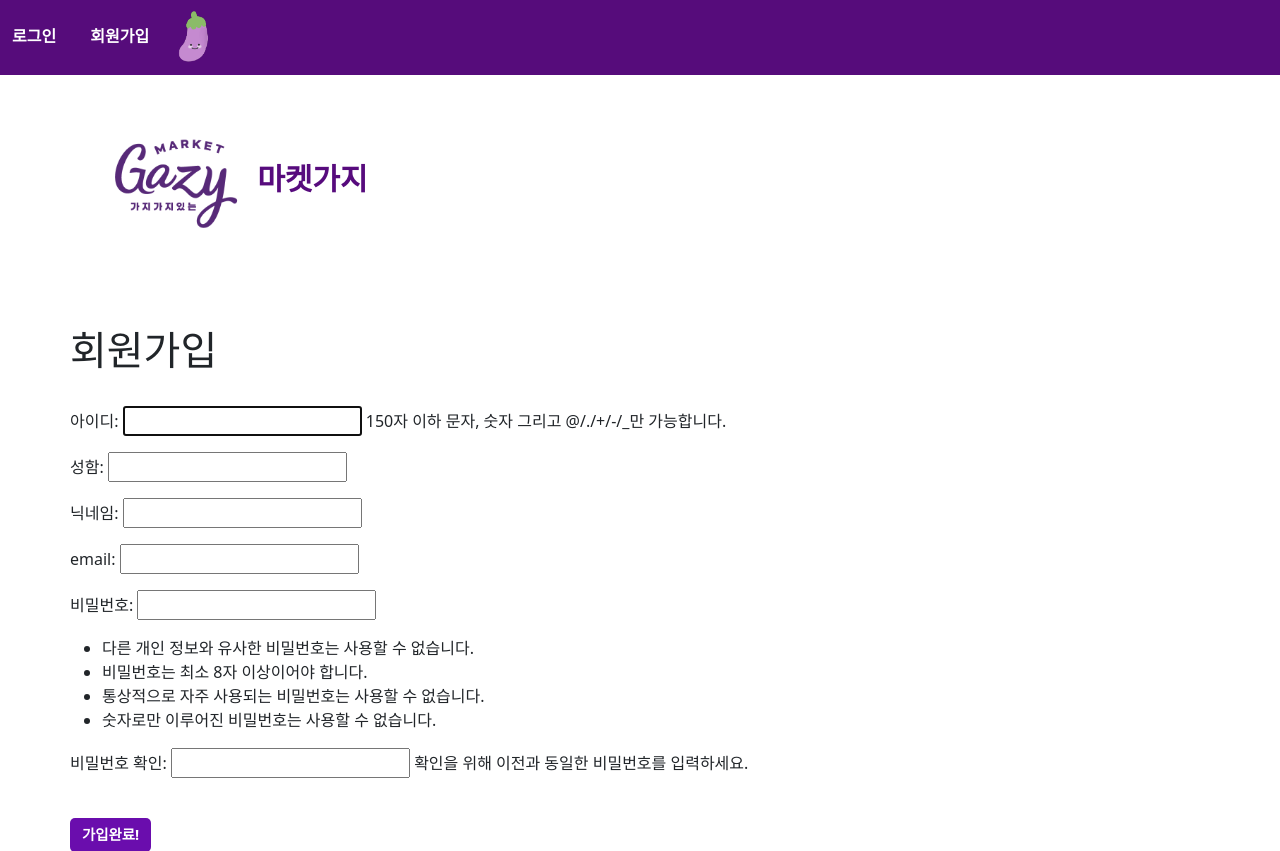
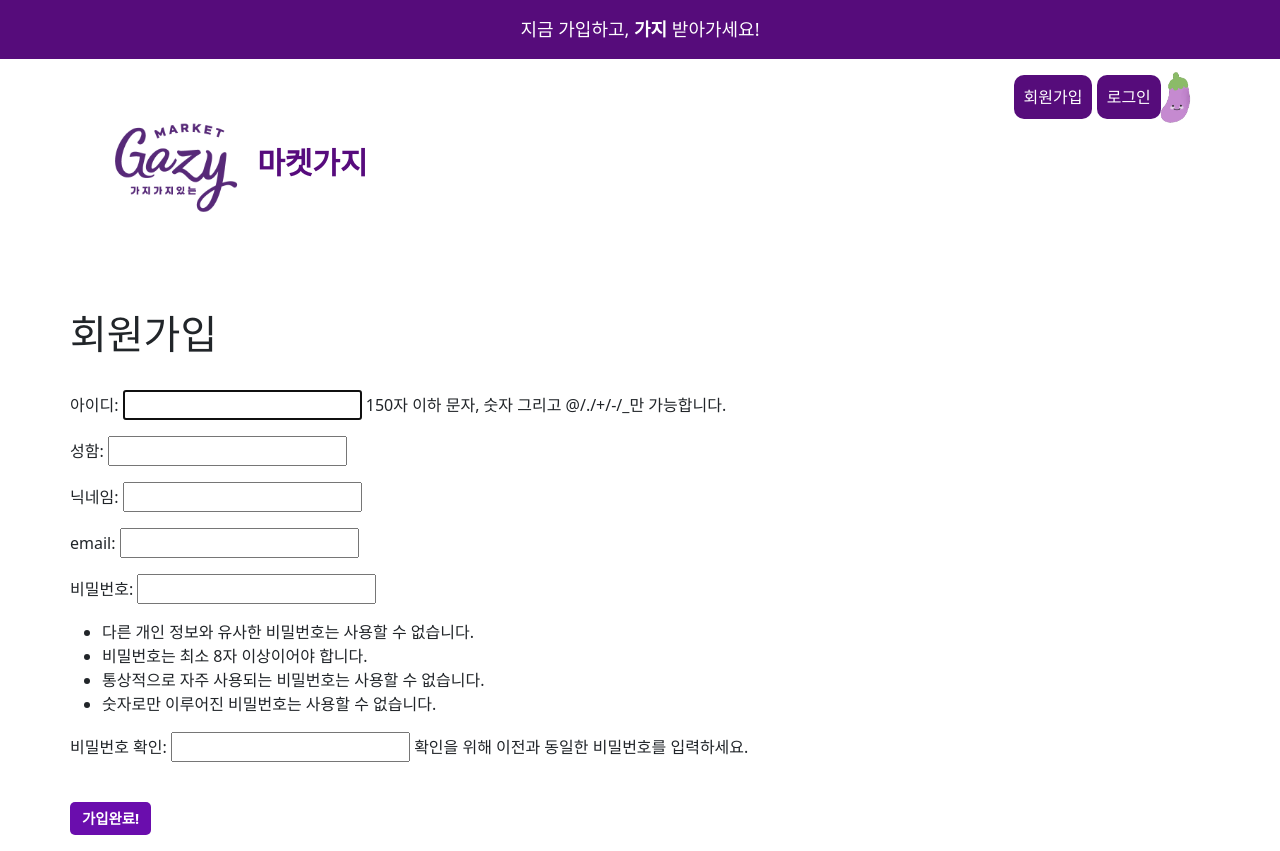
Before and after one commit to SHY-89/spartamarket_8, a Django app: page /accounts/signup/ in a window 1280 px wide. Shown: the top 851 px of the page. Run offline with Django 4.2, Linux system fonts and the light colour scheme; some libraries are stand-ins or nearby versions.

Commit message:
style accounts update

```diff
--- a/templates/base.html
+++ b/templates/base.html
@@ -97,43 +97,48 @@
 
 <body>
     <nav class="navbar navbar-expand-lg bg-body-tertiary" style="background-color: #560c7b !important;">
-        <div class="container-fluid">
-            {% comment %} <button class="navbar-toggler" type="button" data-bs-toggle="collapse" data-bs-target="#navbarSupportedContent" aria-controls="navbarSupportedContent" aria-expanded="false" aria-label="Toggle navigation"><span class="navbar-toggler-icon"></span></button> {% endcomment %}
-            <div class="auth-links">
-                {% if request.user.is_authenticated %}
-                <img src="{{ request.user.profile_picture.url }}" alt="프로필 사진" width=50 height=50 >
+        <div class="container container-fluid" style="font-size: 18px;color: #fff;padding: 8px 0;align-items: center;justify-content: center;">
+            <div class="auth-links">지금 가입하고, <b>가지</b> 받아가세요!</div>
+        </div>
+    </nav>
+    <div class="container py-4 py-md-5 px-4 px-md-3 text-body-secondary" style="position: relative;">
+        <div style="position: absolute;top: 10px;right: 5px;">
+            {% if request.user.is_authenticated %}
+                <div class="dropdown">
+                    <a href="#" role="button" data-bs-toggle="dropdown" aria-expanded="false" style="text-decoration: none;">
+                        <img src="{{ request.user.profile_picture.url }}" alt="프로필 사진" width=50 height=50 >
+                        <img src="/media/images/eggplant_01.gif" alt="움직이는가지" height="50">
+                    </a>
+                    <ul class="dropdown-menu">
+                        <li><a class="dropdown-item" href="#">프로필</a></li>
+                        <li><a class="dropdown-item" href="#">회원 정보 수정</a></li>
+                        <li><hr class="dropdown-divider"></li>
+                        <li>
+                            <form class="dropdown" action="{% url 'accounts:delete' request.user.pk %}" method="POST">
+                                {% csrf_token %}
+                                <button class="btn" type="submit">회원탈퇴</button>
+                            </form>
+                        </li>
+                    </ul>
+                </div>
                 <div class="logout-delete-container">
                     <form action="{% url 'accounts:logout' %}" method="POST">
                         {% csrf_token %}
                         <button type="submit" class="logout-delete-btn">로그아웃</button>
                     </form>
-                    <form action="{% url 'accounts:delete' request.user.pk %}" method="POST">
-                        {% csrf_token %}
-                        <button type="submit" class="logout-delete-btn">회원탈퇴</button>
-                    </form>
                 </div>
                 {% else %}
-                <a href="{% url 'accounts:login' %}">로그인</a>
-                <a href="{% url 'accounts:signup' %}">회원가입</a>
+                <a href="{% url 'accounts:signup' %}" style=" padding: 10px; display: inline-block; background: #560c7b; color: #fff; border-radius: 10px; cursor: pointer; text-decoration: none;">회원가입</a>
+                <a href="{% url 'accounts:login' %}" style=" padding: 10px; display: inline-block; background: #560c7b; color: #fff; border-radius: 10px; cursor: pointer; text-decoration: none;">로그인</a>
 
                 <img src="/media/images/eggplant_01.gif" alt="움직이는가지" width="60" onclick="javascript:location.href='/'" style="margin-left: -20px;">
                 {% endif %}
-            </div>
         </div>
-    </nav>
-    <div class="container py-4 py-md-5 px-4 px-md-3 text-body-secondary">
         <a class="navbar-brand" href="/">
             <img src="/media/images/8_logo5.png" alt="Logo" width="180" class="d-inline-block align-text-top" style="" />
             <span style="font-size: 30px; color: #570b7d; font-weight: bold; display: inline-block; vertical-align: top; padding: 33px 0 0 0px; margin-left: -13px;">마켓가지</span>
         </a>
     </div>
-
-    {% if request.user.is_authenticated %}
-    <div class="container welcome-message">
-        <span>안녕하세요, {{ user }}님</span>
-        <img src="/media/images/eggplant_01.gif" alt="움직이는가지">
-    </div>
-    {% endif %}
 
     <main class="container" style="padding: 35px 0">
         {% block content %}
```
